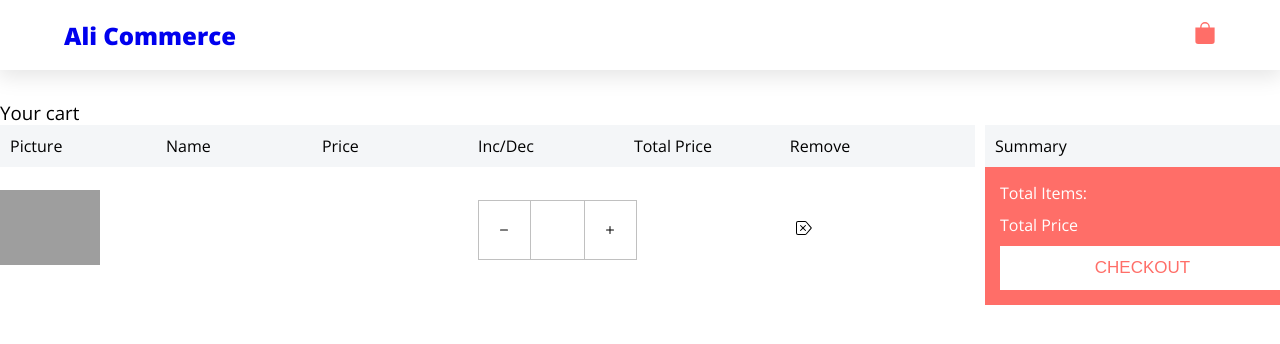
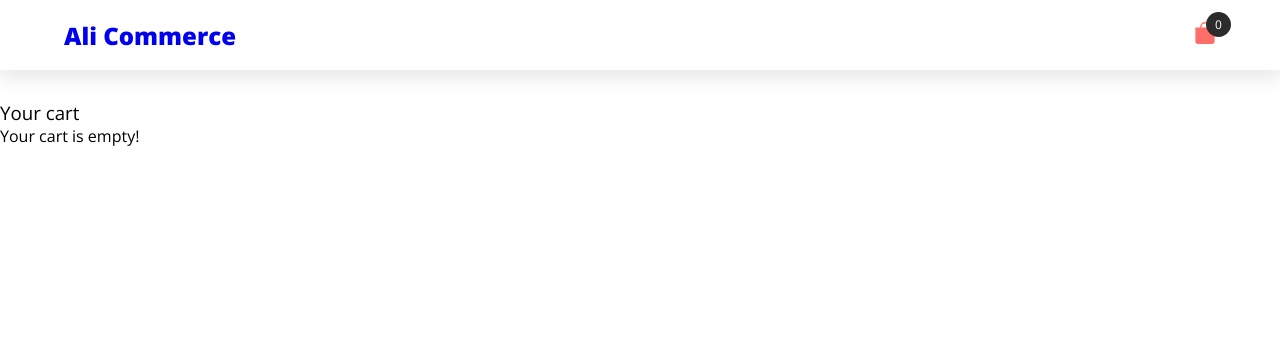
Before and after one commit to Alihaiderizvi/react-redux-ecommerce, a React (Create React App) app: page /cart in a window 1280 px wide. Shown: the top 344 px of the page. Built offline with nearby package versions, Linux system fonts and the light colour scheme; grey boxes are pictures that could not be loaded.

Commit message:
phase 07: Cart Page

```diff
--- a/src/Redux/reducers/CartReducer.js
+++ b/src/Redux/reducers/CartReducer.js
@@ -16,7 +16,7 @@ const CartReducer = (state = initState, action) => {
 				product.quantity = quantity;
 				return {
 					...state,
-					product: [...state.products, product],
+					products: [...state.products, product],
 					totalPrice: tPrice,
 					totalQty: tQty,
 				};
--- a/src/components/Cart.jsx
+++ b/src/components/Cart.jsx
@@ -1,15 +1,17 @@
 import React from "react";
-// import { useSelector, useDispatch } from "react-redux";
-// import currencyFormatter from "currency-formatter";
+import { useSelector, useDispatch } from "react-redux";
+import currencyFormatter from "currency-formatter";
 import { BsDash, BsPlus } from "react-icons/bs";
 import { BsReverseBackspaceReverse } from "react-icons/bs";
 const Cart = () => {
-	// const {}
+	const { products } = useSelector((state) => state.CartReducer);
+	console.log(products);
 	return (
 		<>
 			<div className='cart'>
 				<div className='container'>
 					<h3>Your cart</h3>
+					{products.length > 0 ? (
 						<>
 							<div className='row'>
 								<div className='col-9'>
@@ -23,17 +25,22 @@ const Cart = () => {
 											<div className='col-2'>Remove</div>
 										</div>
 									</div>
-								<div className='row verticalAlign'>
+									{products.map((product) => (
+										<div className='row verticalAlign' key={product.id}>
 											<div className='col-2'>
 												<div className='cart__image'>
-											<img src={`/images/`} alt='' />
+													<img src={`/images/${product.image}`} alt='' />
 												</div>
 											</div>
 											<div className='col-2'>
-										<div className='cart__name'></div>
+												<div className='cart__name'>{product.name}</div>
 											</div>
 											<div className='col-2'>
-										<div className='cart__price'></div>
+												<div className='cart__price'>
+													{currencyFormatter.format(product.discountPrice, {
+														code: "USD",
+													})}
+												</div>
 											</div>
 											<div className='col-2'>
 												<div className='details__info cart__incDec'>
@@ -41,7 +48,7 @@ const Cart = () => {
 														<span className='dec'>
 															<BsDash />
 														</span>
-												<span className='quantity'></span>
+														<span className='quantity'>{product.quantity}</span>
 														<span className='inc'>
 															<BsPlus />
 														</span>
@@ -49,7 +56,12 @@ const Cart = () => {
 												</div>
 											</div>
 											<div className='col-2'>
-										<div className='cart__total text-center'></div>
+												<div className='cart__total text-center'>
+													{currencyFormatter.format(
+														product.discountPrice * product.quantity,
+														{ code: "USD" }
+													)}
+												</div>
 											</div>
 											<div className='col-2'>
 												<div className='cart__remove'>
@@ -57,6 +69,7 @@ const Cart = () => {
 												</div>
 											</div>
 										</div>
+									))}
 								</div>
 								<div className='col-3 summary-col'>
 									<div className='summary'>
@@ -64,11 +77,15 @@ const Cart = () => {
 										<div className='summary__details'>
 											<div className='row mb-10'>
 												<div className='col-6'>Total Items:</div>
-											<div className='col-6'></div>
+												{/* <div className='col-6'>{totalQuantities}</div> */}
 											</div>
 											<div className='row mb-10'>
 												<div className='col-6'>Total Price</div>
-											<div className='col-6'></div>
+												<div className='col-6'>
+													{/* {currencyFormatter.format(totalPrice, {
+														code: "USD",
+													})} */}
+												</div>
 											</div>
 											<button type='button' className='checkout'>
 												Checkout
@@ -78,8 +95,11 @@ const Cart = () => {
 								</div>
 							</div>
 						</>
+					) : (
+						"Your cart is empty!"
+					)}
 				</div>
-			</div>
+			</div>{" "}
 		</>
 	);
 };
--- a/src/components/Nav.jsx
+++ b/src/components/Nav.jsx
@@ -1,8 +1,9 @@
 import React from "react";
 import { Link } from "react-router-dom";
 import { BsFillBagFill } from "react-icons/bs";
-
+import { useSelector } from "react-redux";
 const Nav = () => {
+	const { totalQty } = useSelector((state) => state.CartReducer);
 	return (
 		<>
 			<div className='nav'>
@@ -17,7 +18,7 @@ const Nav = () => {
 							<Link to='/cart'>
 								<div className='basket'>
 									<BsFillBagFill className='cart-icon' />
-									{/* <span></span> */}
+									<span>{totalQty}</span>
 								</div>
 							</Link>
 						</div>
```
Lines whose indentation alone changed are shown as unchanged.
